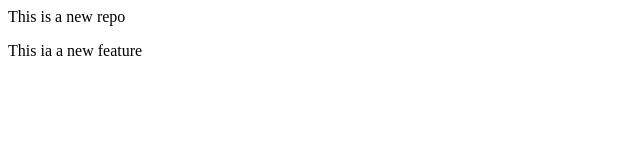
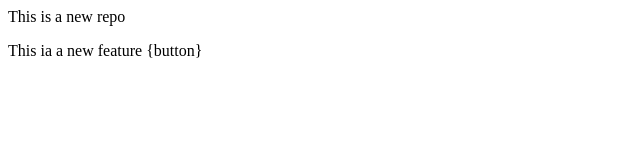
Before and after one commit to SaranshGupta-sg/LocalRepo, a plain HTML site: page index.html in a window 1280 px wide. Shown: the full height of the page, 0-640 px from the left. Drawn offline with Linux system fonts and the light colour scheme.

Commit message:
Add Button

```diff
--- a/index.html
+++ b/index.html
@@ -1,2 +1,2 @@
 <p>This is a new repo</p>
-<p>This ia a new feature</p>
+<p>This ia a new feature {button} </p>
```
